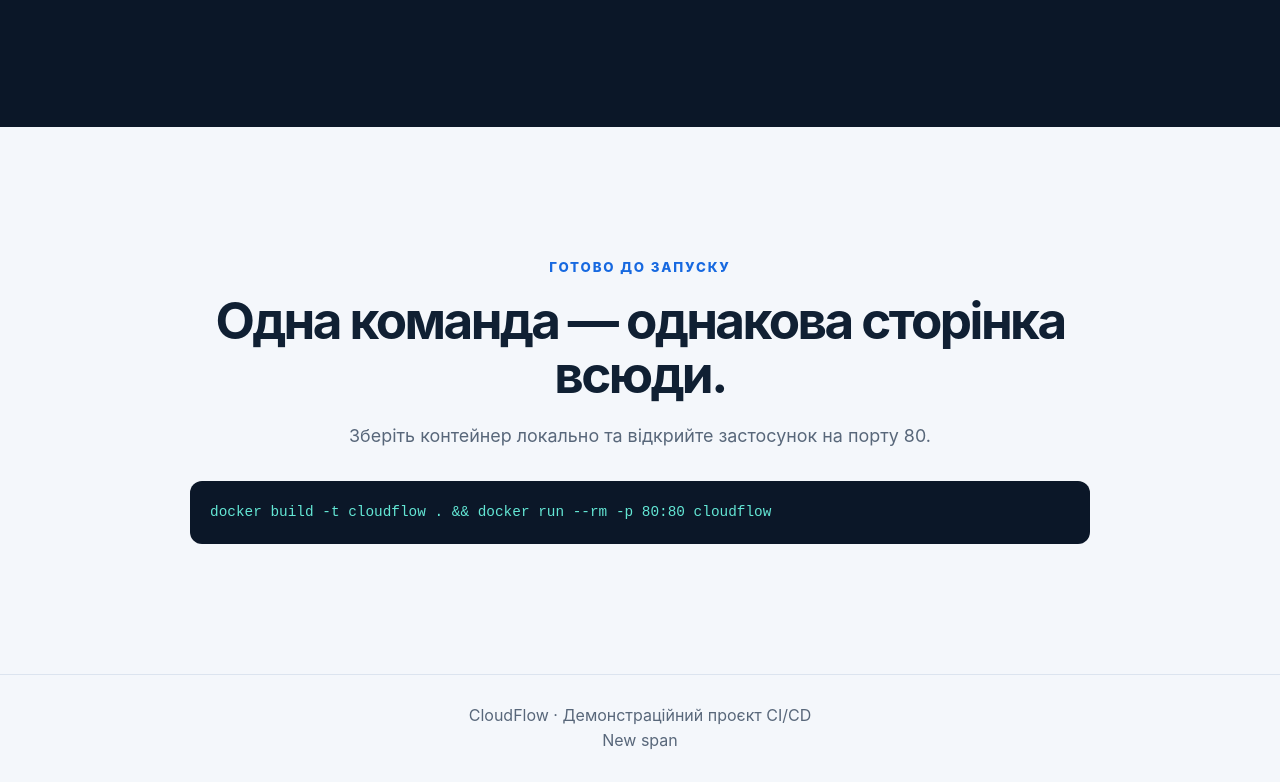
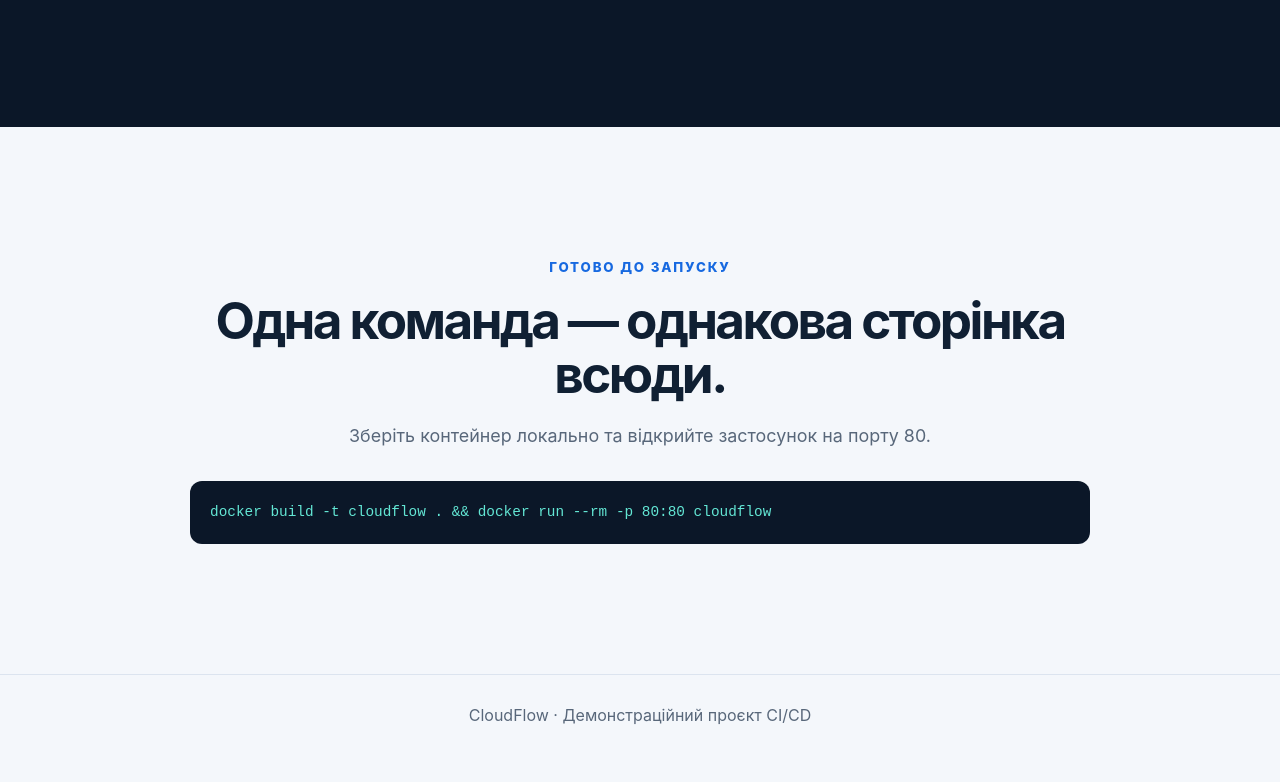
Before and after one commit to alexsandrbarabash/TRIST_L1, a website: page index.html in a window 1280 px wide. Shown: the part 1894-2676 px from the top of the page. After the commit the page ends 2650 px from the top, so only its background shows below. Drawn offline with Linux system fonts and the light colour scheme.

Commit message:
remove span

```diff
--- a/index.html
+++ b/index.html
@@ -126,7 +126,6 @@
 
     <footer>
       <p>CloudFlow · Демонстраційний проєкт CI/CD</p>
-      <span>New span</span>
     </footer>
   </body>
 </html>
```
